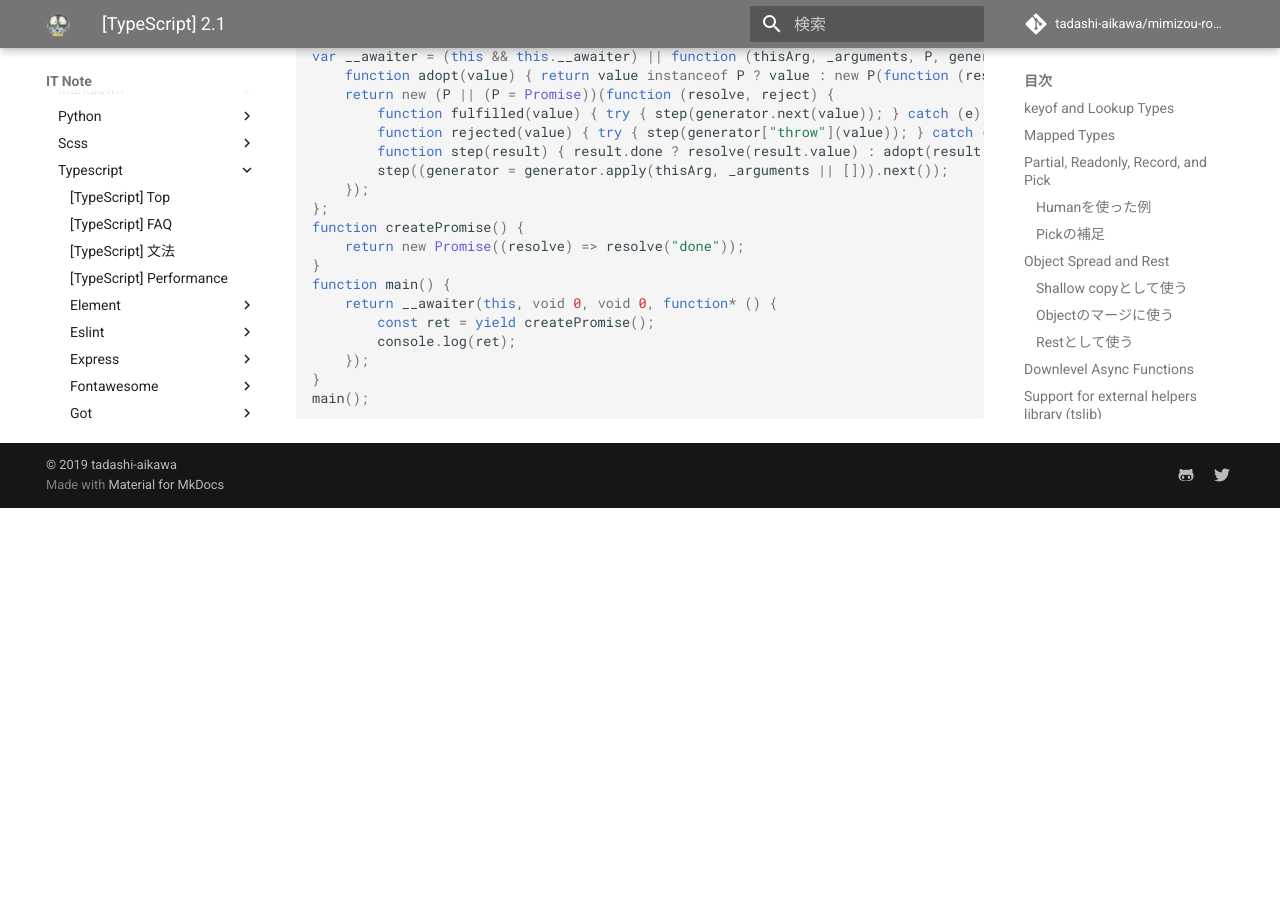
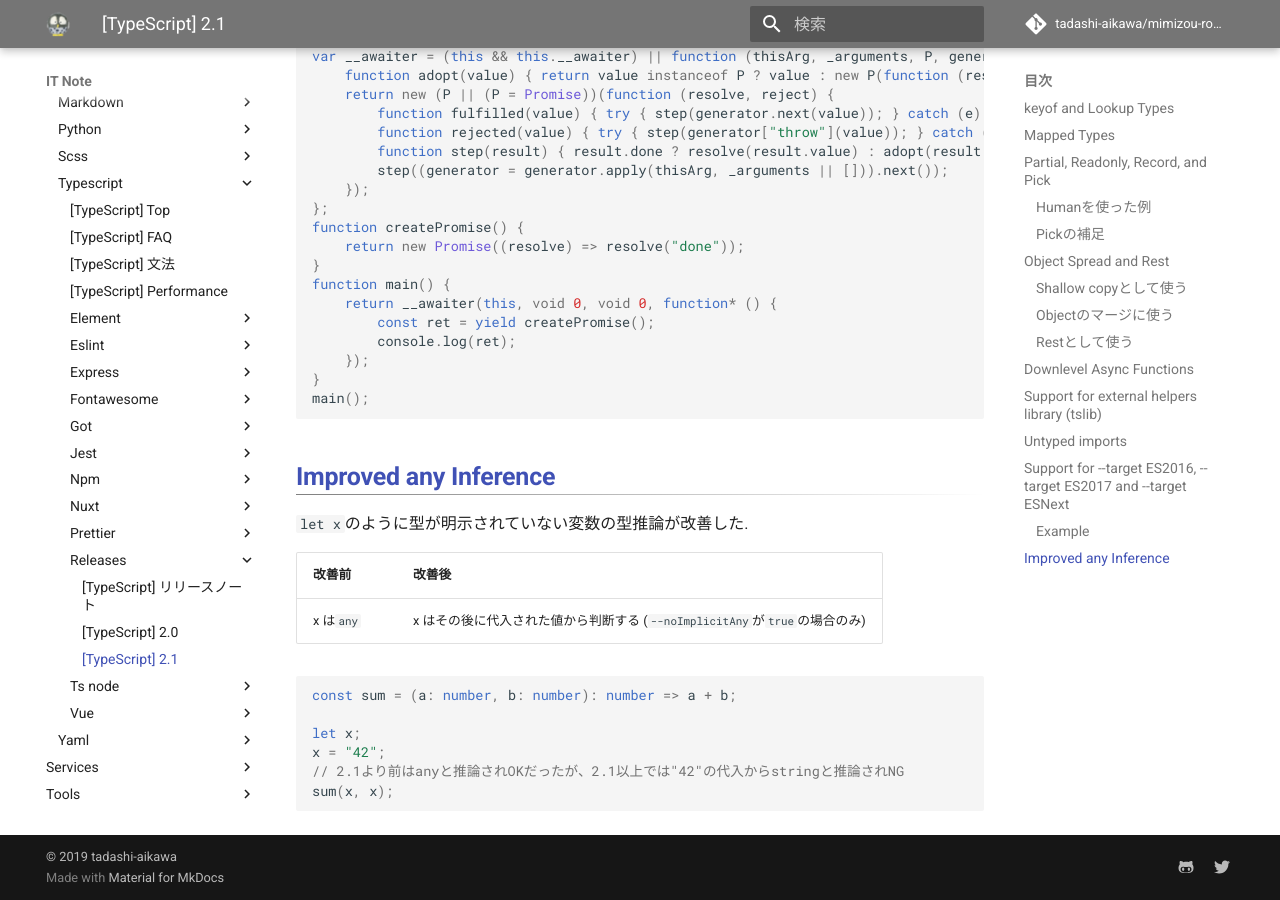
Before and after one commit to tadashi-aikawa/mimizou-room, an MkDocs documentation site: the page built from docs/IT_Note/languages/typescript/releases/2.1.md, in a window 1280 px wide and 900 px high, scrolled down 7019 px. Built offline with MkDocs 1.6.1 and Material for MkDocs 9.7.7, drawn with Linux system fonts in a browser that asks for light colours; comment, search, counter and statistics services are not loaded; before the commit the page ends 7527 px from its top, so only the background shows below that.

Commit message:
[TypeScript] Improved any Inference

````diff
--- a/docs/IT_Note/languages/typescript/releases/2.1.md
+++ b/docs/IT_Note/languages/typescript/releases/2.1.md
@@ -388,3 +388,22 @@
     }
     main();
     ```
+
+## [Improved any Inference]
+
+[Improved any Inference]: https://www.typescriptlang.org/docs/handbook/release-notes/typescript-2-1.html#improved-any-inference
+
+`let x`のように型が明示されていない変数の型推論が改善した.
+
+| 改善前    | 改善後                                                         |
+| --------- | -------------------------------------------------------------- |
+| x は`any` | x はその後に代入された値から判断する (`--noImplicitAny`が`true`の場合のみ) |
+
+```typescript
+const sum = (a: number, b: number): number => a + b;
+
+let x;
+x = "42";
+// 2.1より前はanyと推論されOKだったが、2.1以上では"42"の代入からstringと推論されNG
+sum(x, x);
+```
````
